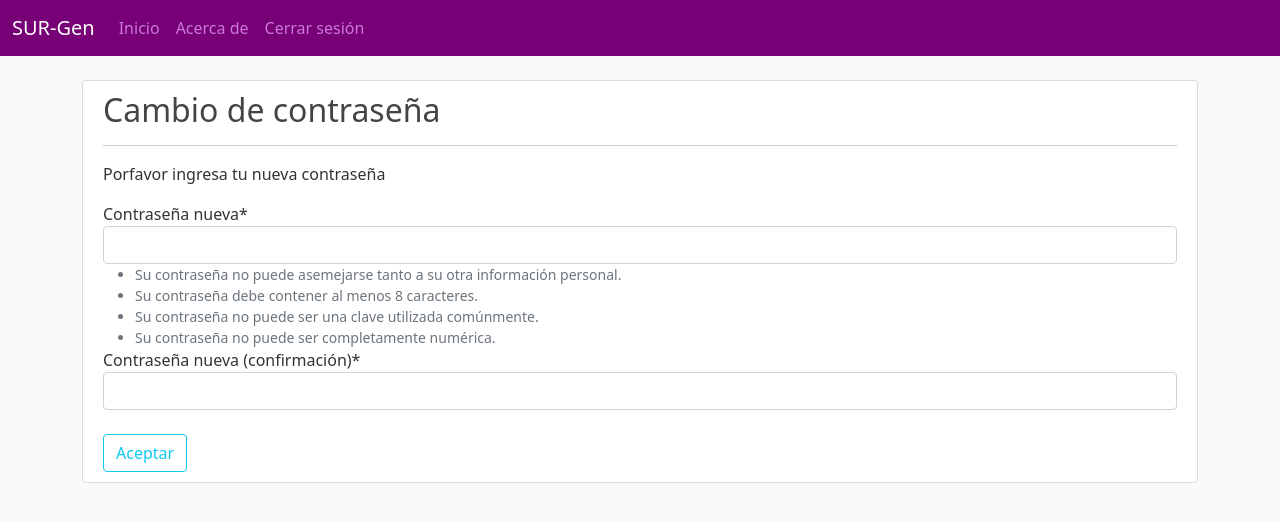
After one commit to bconstanzo/hackaton-genero-2021, a Django app: page /password_change/ in a window 1280 px wide. The commit adds this page. Shown: the top 522 px of the page. Run offline with Django 3.2, Linux system fonts and the light colour scheme; the visitor is signed in with stand-in values (Sample User, id 1); parts of the project's set-up code (start-up, migrations or seed data) failed here and were passed over; some libraries are stand-ins or nearby versions.

Commit message:
add: Cambio de contraseña

```diff
--- a/surgen/casos/templates/casos/base.html
+++ b/surgen/casos/templates/casos/base.html
@@ -40,6 +40,7 @@
                 <div class="navbar-nav mr-auto">
                   {% if user.is_authenticated and not user.is_staff%}
                     <a class="nav-item nav-link" href="{% url 'casos-perfil' %}">Perfil</a>
+                    <a class="nav-item nav-link" href="{% url 'password_change' %}">Cambiar contraseña</a>
                     <a class="nav-item nav-link" href="{% url 'logout' %}">Cerrar sesión</a>
                   {% elif user.is_authenticated and user.is_staff%}
                     <a class="nav-item nav-link" href="{% url 'logout' %}">Cerrar sesión</a>
--- a/surgen/surgen/urls.py
+++ b/surgen/surgen/urls.py
@@ -15,6 +15,7 @@ Including another URLconf
 """
 from django.contrib import admin
 from django.contrib.auth import views as auth_views
+from usuarios import views as user_views
 from . import settings
 from django.urls import path, include
 from django.conf.urls.static import static
@@ -23,6 +24,7 @@ urlpatterns = [
     path('admin/', admin.site.urls),
     path('login/', auth_views.LoginView.as_view(template_name = 'usuarios/login.html'), name = 'login'),
     path('logout/', auth_views.LogoutView.as_view(template_name = 'usuarios/logout.html'), name = 'logout'),
+    path("password_change/", user_views.password_change, name="password_change"),
     path('', include("casos.urls")),
 ]
 
--- /dev/null
+++ b/surgen/usuarios/forms.py
@@ -0,0 +1,7 @@
+from django.contrib.auth.forms import SetPasswordForm
+from django.contrib.auth import get_user_model
+
+class SetPasswordForm(SetPasswordForm):
+    class Meta:
+        model = get_user_model()
+        fields = ['new_password1', 'new_password2']
--- /dev/null
+++ b/surgen/usuarios/templates/usuarios/password_reset_confirm.html
@@ -0,0 +1,14 @@
+{% extends "casos/base.html" %}
+{% load crispy_forms_tags %}
+{% block content %}
+    <div class="content-section">
+        <h2>Cambio de contraseña</h2><hr>
+        <p>Porfavor ingresa tu nueva contraseña</p>
+        <form method="POST">
+            {% csrf_token %}
+            {{ form|crispy }}
+            <br>
+            <button class="btn btn-outline-info" type="submit">Aceptar</button>
+        </form>
+    </div>
+{% endblock %}
--- a/surgen/usuarios/views.py
+++ b/surgen/usuarios/views.py
@@ -1,4 +1,26 @@
 from django.shortcuts import render
+from .forms import SetPasswordForm
+from django.contrib.auth.decorators import login_required
+from .forms import SetPasswordForm
+from django.contrib import messages
+from django.shortcuts import render, redirect
 
 def login(request):
     pass
+
+
+@login_required
+def password_change(request):
+    user = request.user
+    if request.method == 'POST':
+        form = SetPasswordForm(user, request.POST)
+        if form.is_valid():
+            form.save()
+            messages.success(request, "Tu contraseña fue cambiada de forma exitosa")
+            return redirect('login')
+        else:
+            for error in list(form.errors.values()):
+                messages.error(request, error)
+
+    form = SetPasswordForm(user)
+    return render(request, 'usuarios/password_reset_confirm.html', {'form': form})
```
